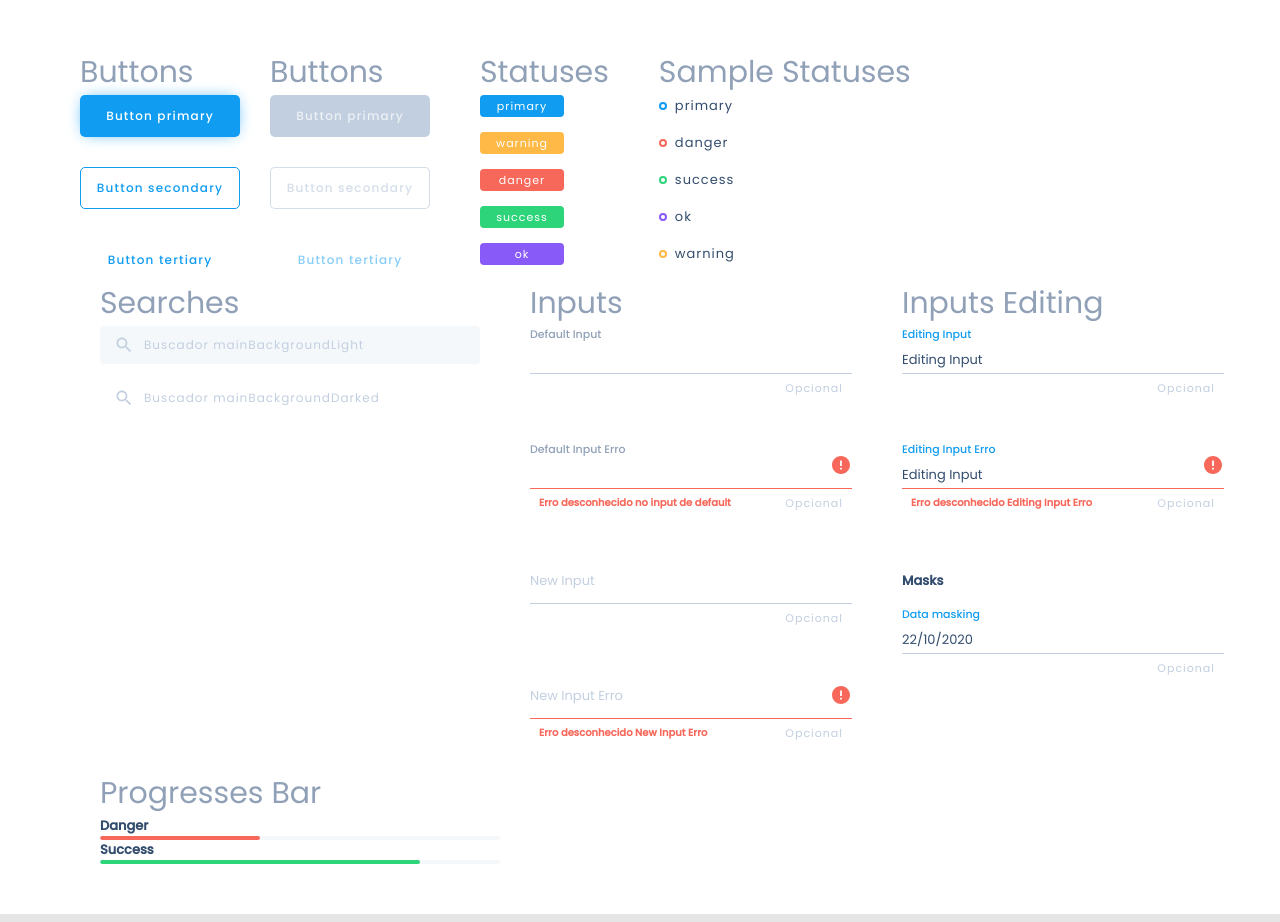
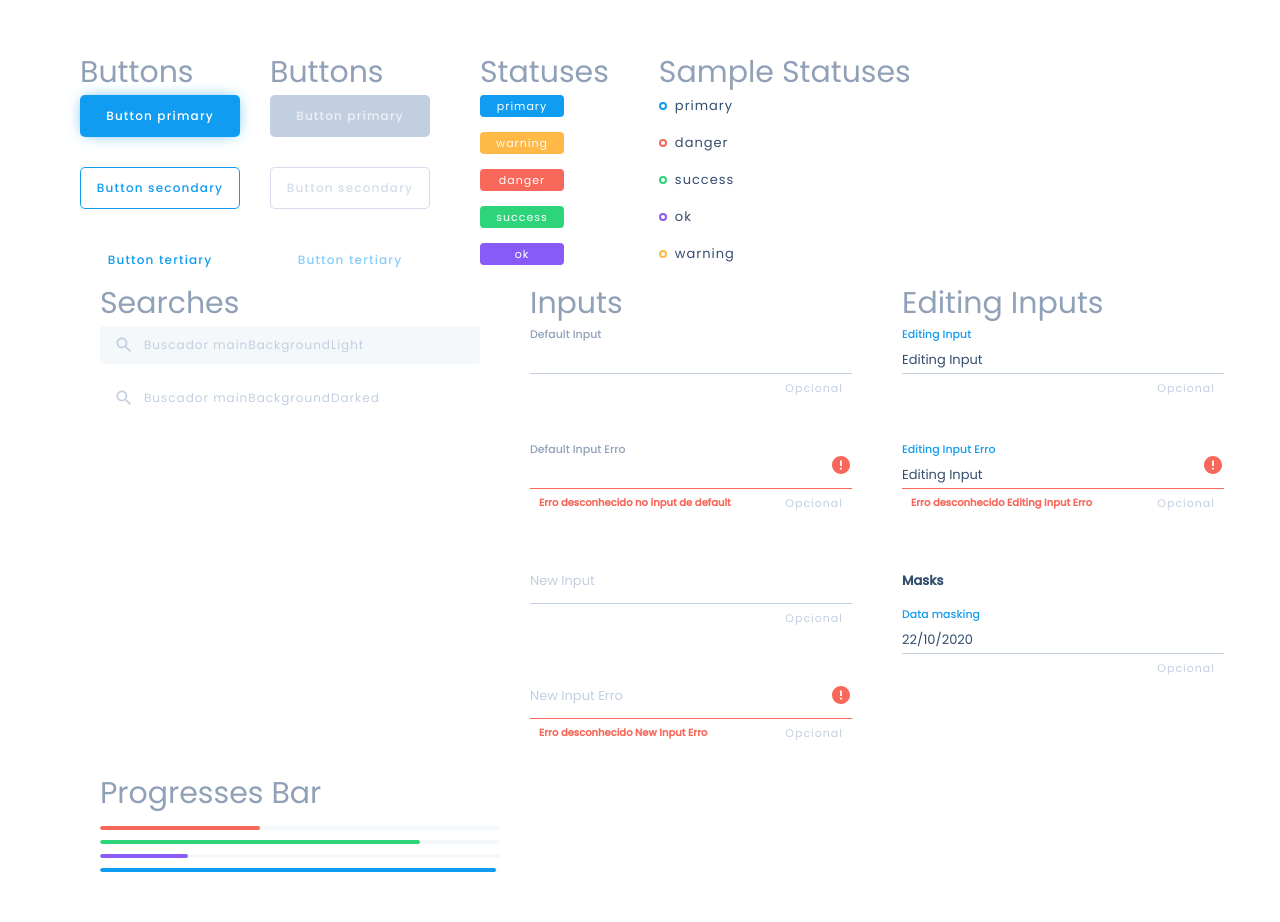
Before and after one commit to pavandasilva/adm_web, a React (Create React App) app: page / in a window 1280 px wide. Built offline with nearby package versions, Linux system fonts and the light colour scheme.

Commit message:
feat: add progresses bar color

```diff
--- a/src/components/ProgressBar/index.tsx
+++ b/src/components/ProgressBar/index.tsx
@@ -2,7 +2,7 @@ import React from 'react';
 
 import { Container, Bar } from './styles';
 
-export type ProgressBarColor = 'danger' | 'success'
+export type ProgressBarColor = 'danger' | 'success' | 'warning' | 'ok' | 'primary'
 
 interface ProgressBarProps {
   percent: number
--- a/src/pages/Components/index.tsx
+++ b/src/pages/Components/index.tsx
@@ -73,7 +73,7 @@ const Components = () => (
     </section>
     <section>
       <SampleStatused>
-        <h2>Inputs Editing</h2>
+        <h2>Editing Inputs </h2>
         <Input placeholder="Editing Input" mode="editing" title="Editing Input" value="Editing Input" mask="" />
         <Input placeholder="Editing Input Erro" mode="editing" title="Editing Input Erro" error="Erro desconhecido Editing Input Erro" value="Editing Input" mask="" />
 
@@ -87,10 +87,10 @@ const Components = () => (
     <section>
       <ProgressesBar>
         <h2>Progresses Bar</h2>
-        <h3>Danger</h3>
         <ProgressBar percent={40} color="danger" />
-        <h3>Success</h3>
         <ProgressBar percent={80} color="success" />
+        <ProgressBar percent={22} color="ok" />
+        <ProgressBar percent={99} color="primary" />
       </ProgressesBar>
     </section>
   </Container>
--- a/src/pages/Components/styles.ts
+++ b/src/pages/Components/styles.ts
@@ -56,4 +56,8 @@ export const ProgressesBar = styled.div`
   display: flex;
   flex-direction: column;
 
+  > div {
+    margin-top: 10px;
+  }
+
 `;
```
